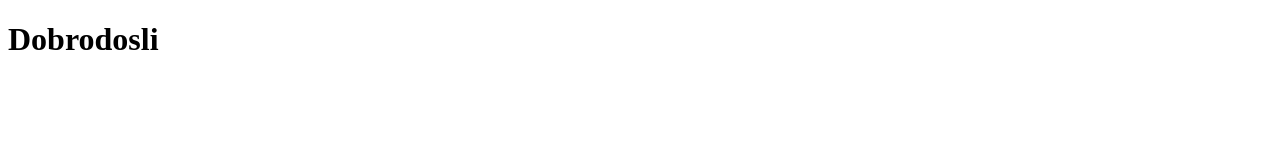
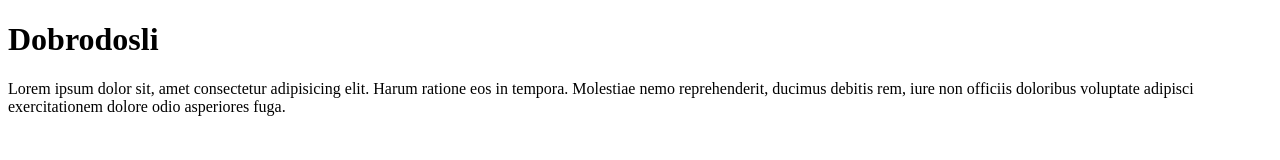
Before and after one commit to Vesna21/git_vezba, a plain HTML site: page index.html in a window 1280 px wide. Drawn offline with Linux system fonts and the light colour scheme.

Commit message:
Zavrsena main sekcija

```diff
--- a/index.html
+++ b/index.html
@@ -9,6 +9,9 @@
 <body>
     <header>
         <h1>Dobrodosli</h1>
+        <main>
+            <p>Lorem ipsum dolor sit, amet consectetur adipisicing elit. Harum ratione eos in tempora. Molestiae nemo reprehenderit, ducimus debitis rem, iure non officiis doloribus voluptate adipisci exercitationem dolore odio asperiores fuga.</p>
+        </main>
     </header>
 
 </body>
```
